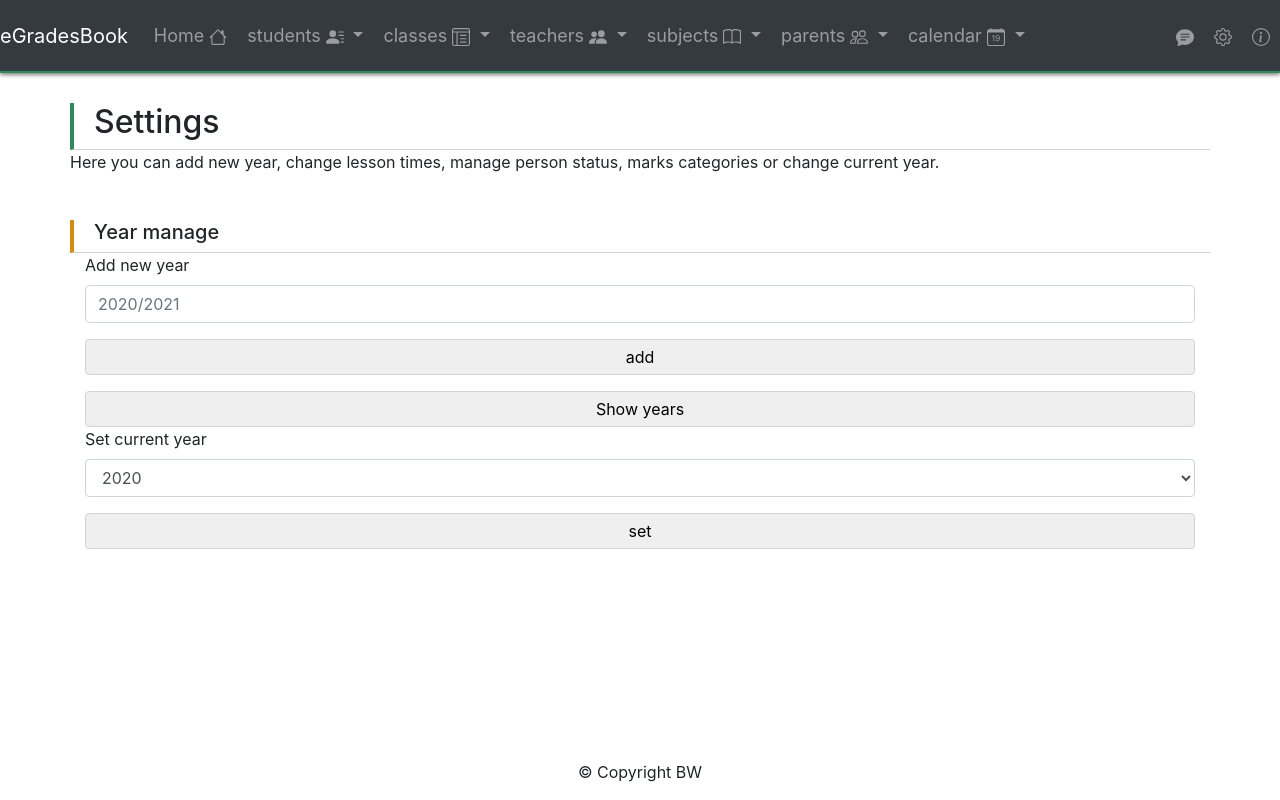
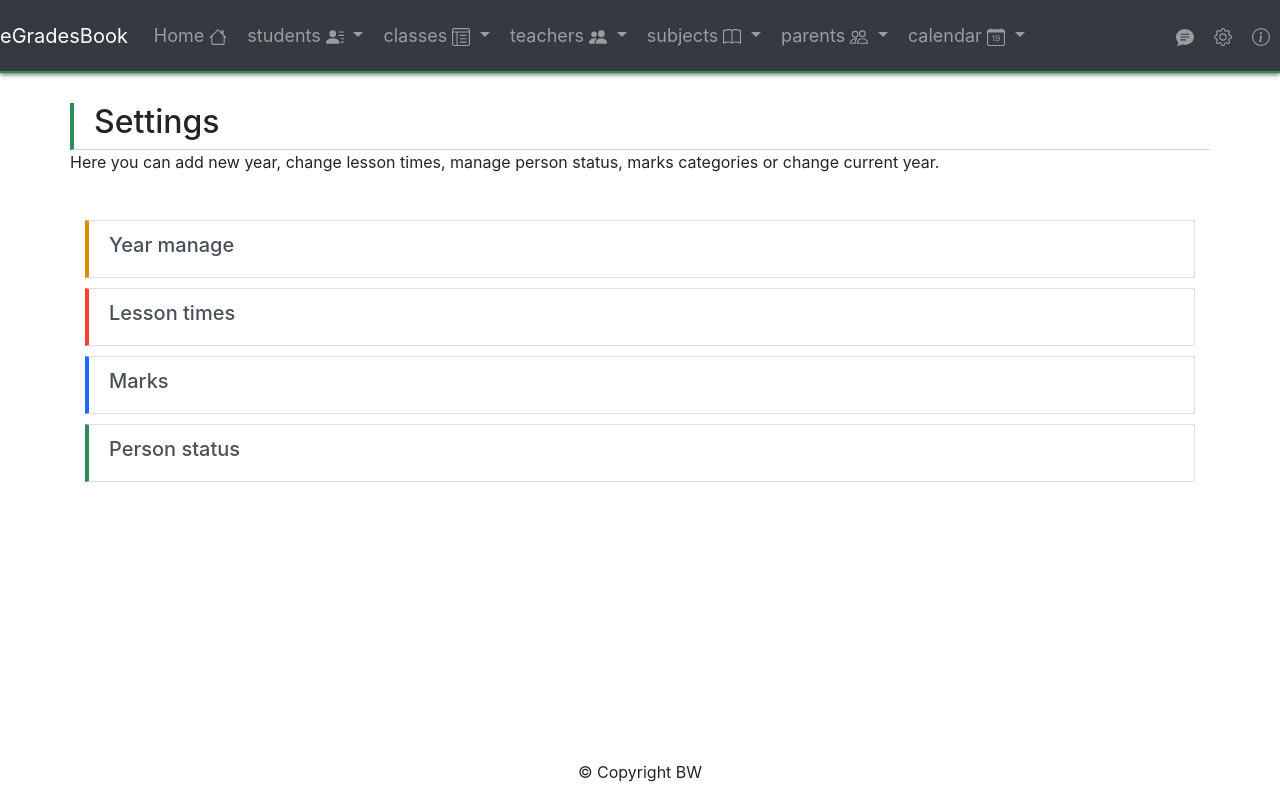
Before and after one commit to bartutt/eGradesBook, a PHP site: page /settings.php in a window 1280 px wide. Run offline with PHP 8.4, Linux system fonts and the light colour scheme; tables that the repository leaves empty or names only in its code hold one stand-in row (values such as "Sample post").

Commit message:
settings update

```diff
--- a/functions/class.database.php
+++ b/functions/class.database.php
@@ -182,15 +182,17 @@ public function addYear($year) {
 
 }
 
+
 public function setCurrentYear($year) {
 
         $this->connectDB();
 
-        $stmt = $this->conn->prepare("UPDATE years (curr_year) VALUES (?)");
+        $stmt = $this->conn->prepare("UPDATE years SET curr_year = ? LIMIT 1");
 
         $stmt->bind_param("s", $curr_year);
 
         $curr_year = $year;
+        $id = 1;
         if ( $stmt->execute() )
             $this->success[] = $curr_year . ' is set';
         else
--- a/settings.php
+++ b/settings.php
@@ -44,14 +44,22 @@ if (!empty ($_POST) )
 	case 'add':
 		$add_year = new School;
 		$add_year->addYear($_POST['year'])->isSuccess()->getErrors();
-		break;
+    break;
+
+  case 'set':
+    $set_curr_year = new School;
+    $set_curr_year->setCurrentYear($_POST['year'])->isSuccess()->getErrors();
+    break;
 
 }
 ?>
 
 <!-- FORM  -->
 <form id = "add" action = "<?php $_SERVER['PHP_SELF']?>" method = "post" >
-	<input type = "hidden" name = "action" value = "add">
+  <input type = "hidden" name = "action" value = "add">
+</form >
+<form id = "select" action = "<?php $_SERVER['PHP_SELF']?>" method = "post" >
+  <input type = "hidden" name = "action" value = "set">
 </form >
 
 <!-- PHP BACKEND SECTION -->
@@ -63,60 +71,135 @@ if (!empty ($_POST) )
 <!-- main content -->
 <div class="container" style="margin-top:30px">
 <!-- header content -->
-<div class="row">
-    <div class = "header-content"><h5>Year manage</h5></div>
+
+<!-- years settings -->
+<div id="scroll_years">
+    <button style = " border-left: 4px solid rgb(216, 142, 4);" class="list-group-item list-group-item-action" data-toggle="collapse" data-target="#years" aria-expanded="true">
+      <h5>Year manage</h5>
+    </button>
+
+  <div id="years" class="collapse" data-parent="#scroll_years">
+
+    <div class="form-group">
+      <label for="schoolYear">Add new year</label>
+      <input  type = "text" class="form-control" name = "year" form = "add" placeholder = "2020/2021" required>
+    </div>
+
+    <div class="form-group">
+      <button class="button" form = "add" >add</button>
+    </div>
+
+    <div class="form-group">
+      <label for="schoolYear">Set current year</label>
+      <select id = "schoolYear" class = "form-control" form = "select" name = "year" >
+        <?php $display_years = new School; $display_years->displayYearsSelect();?>
+      </select>
+    </div>
+
+    <div class="form-group">
+      <button class="button" form = "select" >set</button>
+    </div>
+
+  </div>
 </div>
-<!-- header content -->
+<!-- years settings -->
+
+<!-- lesson times settings -->
+<div id="lesson_times">
+    <button style = " border-left: 4px solid rgb(245, 66, 53);" class="list-group-item list-group-item-action" data-toggle="collapse" data-target="#lessons" aria-expanded="true">
+      <h5>Lesson times</h5>
+    </button>
+
+  <div id="lessons" class="collapse" data-parent="#lesson_times">
+
+    <div class="form-group">
+      <label for="schoolYear">Add new year</label>
+      <input  type = "text" class="form-control" name = "year" form = "add" placeholder = "2020/2021" required>
+    </div>
+
+    <div class="form-group">
+      <button class="button" form = "add" >add</button>
+    </div>
+
+    <div class="form-group">
+      <label for="schoolYear">Set current year</label>
+      <select id = "schoolYear" class = "form-control" form = "select" name = "year" >
+        <?php $display_years = new School; $display_years->displayYearsSelect();?>
+      </select>
+    </div>
+
+    <div class="form-group">
+      <button class="button" form = "select" >set</button>
+    </div>
+
+  </div>
+</div>
+<!-- lesson times settings -->
 
 
+<!-- marks settings -->
+<div id="scroll_marks">
+    <button style = " border-left: 4px solid rgb(33, 103, 253)" class="list-group-item list-group-item-action" data-toggle="collapse" data-target="#marks" aria-expanded="true">
+      <h5>Marks</h5>
+    </button>
 
-<!-- years management -->
+  <div id="marks" class="collapse" data-parent="#scroll_marks">
 
-  <div class="form-group">
-    <label for="schoolYear">Add new year</label>
-    <input  type = "text" class="form-control" name = "year" form ="add" placeholder="2020/2021" required>
-  </div>
-  <div class="form-group">
-    <button class="button" form = "add" >add</button>
-  </div>
+    <div class="form-group">
+      <label for="schoolYear">Add new year</label>
+      <input  type = "text" class="form-control" name = "year" form = "add" placeholder = "2020/2021" required>
+    </div>
 
+    <div class="form-group">
+      <button class="button" form = "add" >add</button>
+    </div>
 
- <!-- modal windows shows years -->
-<button type="button" class="button" data-toggle="modal" data-target=".years">Show years</button>
-<div class="modal fade years" tabindex="-1" role="dialog" aria-hidden="true">
-  <div class="modal-dialog">
-    <div class="modal-content">
-      <div class="modal-header">
-        <h5 class="modal-title">Years</h5>
-        <button type="button" class="close" data-dismiss="modal" aria-label="Close">
-          <span aria-hidden="true">&times;</span>
-        </button>
-      </div>
+    <div class="form-group">
+      <label for="schoolYear">Set current year</label>
+      <select id = "schoolYear" class = "form-control" form = "select" name = "year" >
+        <?php $display_years = new School; $display_years->displayYearsSelect();?>
+      </select>
+    </div>
 
-      <div class="modal-body">
-        <table class="table table-striped table-sm">
-          <tbody>
-              <?php $display_years = new School; $display_years->displayYears();$display_years->createTableYears()?>
-          </tbody>
-        </table>
-      </div>
+    <div class="form-group">
+      <button class="button" form = "select" >set</button>
     </div>
+
   </div>
 </div>
+<!-- marks settings -->
 
+<!-- person status settings -->
+<div id="status_scroll">
+    <button style = " border-left: 4px solid seagreen" class="list-group-item list-group-item-action" data-toggle="collapse" data-target="#status" aria-expanded="true">
+      <h5>Person status</h5>
+    </button>
 
+  <div id="status" class="collapse" data-parent="#status_scroll">
 
-<div class="form-group">
-    <label for="schoolYear">Set current year</label>
-    <select id = "schoolYear" class = "form-control" form = "select" name = "year" >
-      <?php $display_years = new School; $display_years->displayYearsSelect();?>
-    </select>
+    <div class="form-group">
+      <label for="schoolYear">Add new year</label>
+      <input  type = "text" class="form-control" name = "year" form = "add" placeholder = "2020/2021" required>
+    </div>
+
+    <div class="form-group">
+      <button class="button" form = "add" >add</button>
+    </div>
+
+    <div class="form-group">
+      <label for="schoolYear">Set current year</label>
+      <select id = "schoolYear" class = "form-control" form = "select" name = "year" >
+        <?php $display_years = new School; $display_years->displayYearsSelect();?>
+      </select>
+    </div>
+
+    <div class="form-group">
+      <button class="button" form = "select" >set</button>
+    </div>
 
   </div>
-  <div class="form-group">
-    <button class="button" form = "select" >set</button>
 </div>
-<!-- years management -->
+<!-- marks settings -->
 
 
 </div>
--- a/style/style.css
+++ b/style/style.css
@@ -1,3 +1,6 @@
+body{
+  overflow-y: scroll;
+}
 .footer {
   position: fixed;
   bottom: 0;
@@ -39,9 +42,12 @@ border-bottom: 2px solid transparent;
   width: 100%;
 
 }
+.list-group-item{
+  margin-top: 10px;
+}
+
 
 .button {
-	background-color:smokewhite;
 	padding: 5px 40px;
 	border: 1px solid lightgrey;
 	width:100%;
```
